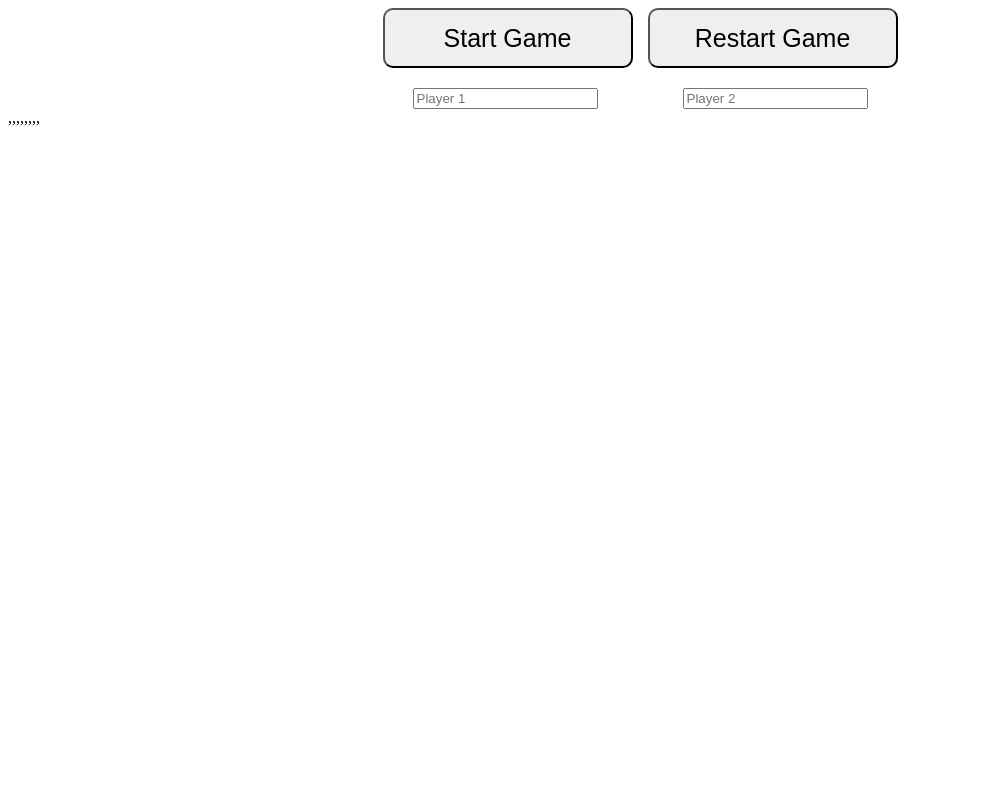
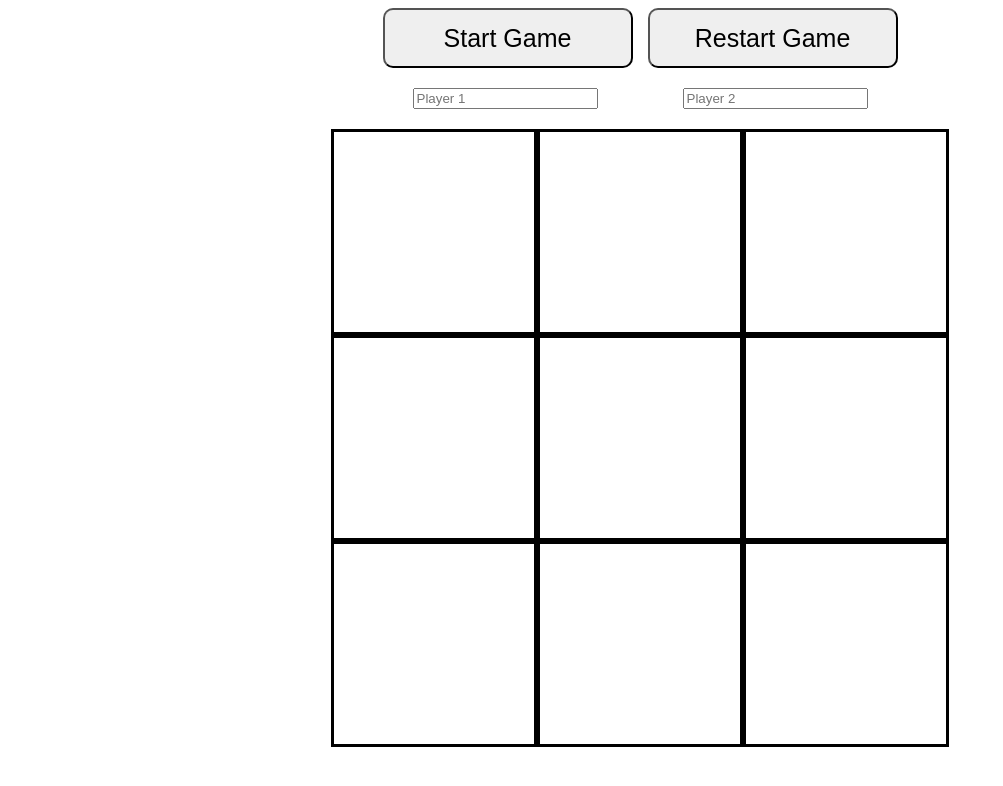
Before and after one commit to AGlorifiedBush/TicTacToe-Odin, a plain HTML site: page index.html in a window 1280 px wide. Both pictures are taken after a click on the button "Start Game". Shown: the whole page, without its empty margins (0-1003 px from the left). Drawn offline with Linux system fonts and the light colour scheme.

Commit message:
Tic Tac Toe Returns
-Learned more about Modular funtions and Factory functions and took another shot.

-Used a Modular function to create a gameboard object and a game object

-Used a factory function to create players

-Still need a win and tie condition

```diff
--- a/script.js
+++ b/script.js
@@ -1,64 +1,88 @@
-(function() {
+const Gameboard = (() => {
+    let gameboard = ["", "", "", "", "", "", "", "", ""]
 
-    var gbObj = {
+    const render = () => {
+        let gbHTML = "";
+        gameboard.forEach((cell, index) => {
+            gbHTML += `<div class="cell" id="cell-${index}">${cell}</div>`
+        });
+        document.querySelector("#game-board").innerHTML = gbHTML;
+        const cells = document.querySelectorAll(".cell")
+        cells.forEach((cell) =>{
+            cell.addEventListener("click", Game.makeMove);
+        })
+    }
 
-        gameboard: ["", "", "", "", "", "", "", "", ""],
-        players: [],
-        currentPlayerIndex: 0,
-        endGame: false,
+    const update = (index, value) => {
+        gameboard[index] = value;
+        render();
+    }
 
-        init: function(){
-            this.cacheDom();
-            this.bindEvents();
-            this.render();
-        },
-        cacheDom: function(){
-            this.startBtn = document.getElementById("startBtn");
-            this.gb = document.getElementById("game-board");
-            this.restart = document.getElementById("restart");
-            this.player1 = document.getElementById("player1").value;
-            this.player2 = document.getElementById("player2").value;
-        },
+    const checkGameboard = () => gameboard;
 
-        bindEvents: function(){
-            this.startBtn.addEventListener("click", this.startGame);
-            //this.resartBtn.addEventListener("click", this.restartGame)
-        },
+    return {
+        render,
+        update,
+        checkGameboard,
+    }
+})();
 
-        render: function(){
-            this.gb.append(this.gameboard);
+const createPlayer = (name, symbol) => {
+    return {
+        name,
+        symbol
+    }
+}
 
-        },
+const Game = (() => {
+    let players = [];
+    let currentPlayerIndex;
+    let gameEnd;
 
-        buildGb: function(){
-            let gbHTML = ""
-            this.gameboard.forEach((cell, index) => {
-                boardHTML += `<div class="cell" id=cell-${index}>${cell}</div>`
-            })
-            gbObj.render();
-        },
+    const start = () => {
+        players = [
+            createPlayer(document.querySelector("#player1").value, "X"),
+            createPlayer(document.querySelector("#player2").value, "O")
+        ]
+        currentPlayerIndex = 0;
+        gameEnd = false;
+        Gameboard.render();
+        const cells = document.querySelectorAll(".cell")
+        cells.forEach((cell) =>{
+            cell.addEventListener("click", makeMove);
+        })
+    }
 
-        createPlayer: function(name, symbol){
-            return {
-                name,
-                symbol
-            }
-        },
+    const restart = () => {
+        for (let i = 0; i < 9; i++) {
+            Gameboard.update(i, "");
+        }
+        Gameboard.render();
+    }
 
-        startGame: function(){
-            let players = [
-                this.createPlayer(this.player1, "X"),
-                this.createPlayer(this.player2, "O")
-            ]
+    const makeMove = (event) => {
+        let index = parseInt(event.target.id.split("-")[1]);
+        if(Gameboard.checkGameboard()[index] !== "") {
+            return
+        }
+        Gameboard.update(index, players[currentPlayerIndex].symbol)
+        currentPlayerIndex = currentPlayerIndex === 0 ? 1 : 0;
+    }
 
-            this.buildGb()
-        },
+    return {
+        start,
+        restart,
+        makeMove,
+    }
 
+})();
 
-    };
+const startBtn = document.getElementById("startBtn");
+startBtn.addEventListener("click", () => {
+    Game.start();
+})
 
-    gbObj.init()
-
-}) ()
-
-//May be a good Idea to build the board seperate from the array then find a way to connect space in the board to the array
+const restartBtn = document.getElementById("restartBtn")
+restartBtn.addEventListener("click", () => {
+    Game.restart();
+})
--- a/styles.css
+++ b/styles.css
@@ -2,6 +2,7 @@
     margin: 0;
     padding: 0;
     box-sizing: border-box;
+
 }
 
 div.btn-container {
@@ -17,8 +18,6 @@ div.players {
     justify-content: center;
     gap: 85px;
     margin-top: 20px;
-
-
 }
 
 button.start-btn, button.restart-btn {
@@ -31,11 +30,21 @@ button.start-btn, button.restart-btn {
 
 div.game-board {
     display: grid;
-    grid-template-columns: 1fr 1fr 1fr;
+    grid-template-columns: 0fr 0fr 0fr;
     gap: 0;
+    margin-top: 20px;
+    padding: 0;
+    justify-content: center;
+
+
 }
 
 div.cell {
-    size: 100%;
+    height: 200px;
+    width: 200px;
     border: 3px solid black;
+    justify-content: center;
+    display: flex;
+    align-items: center;
+    font-size: 180px;
 }
```
Also changed, not shown: index.html (+1 -3 lines).
